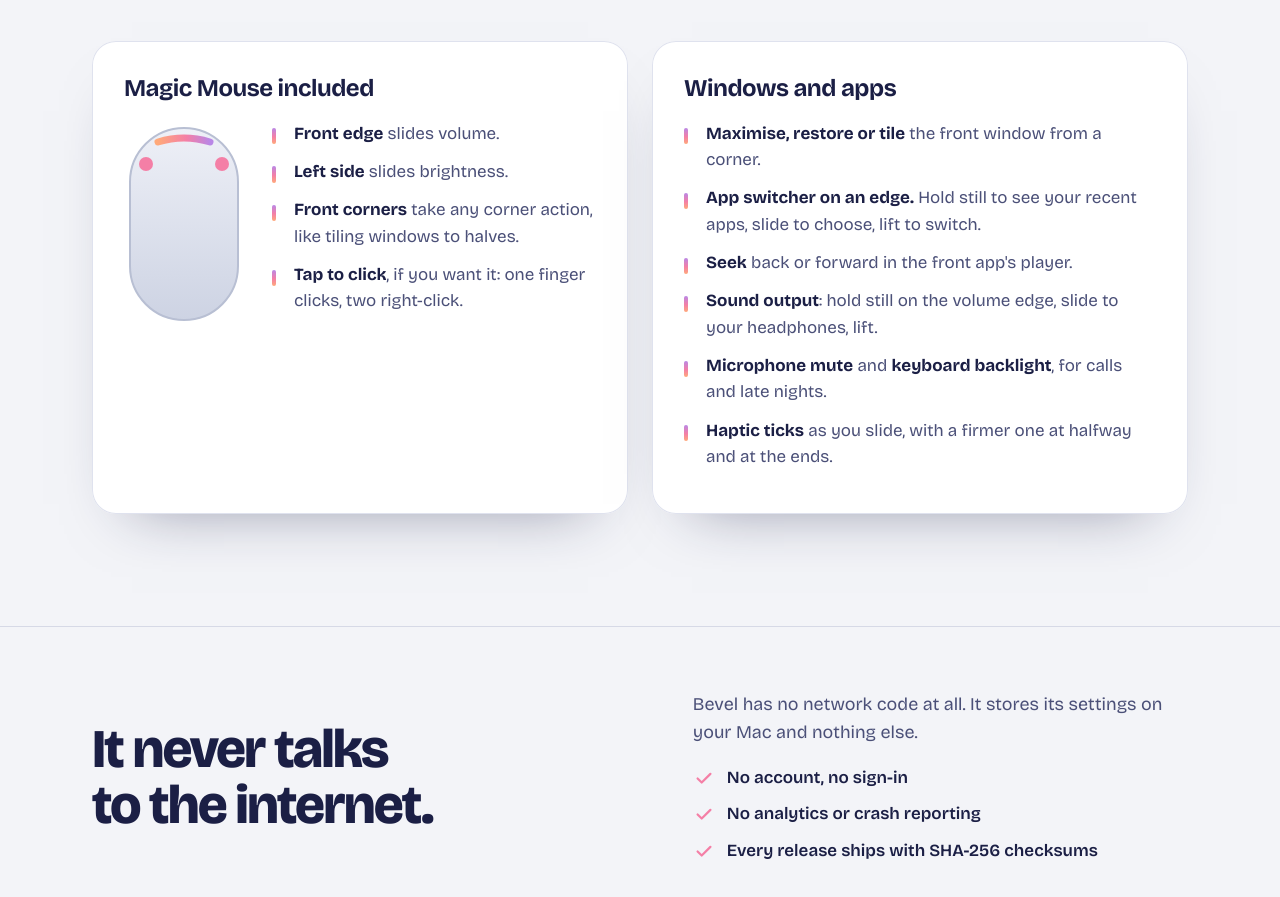
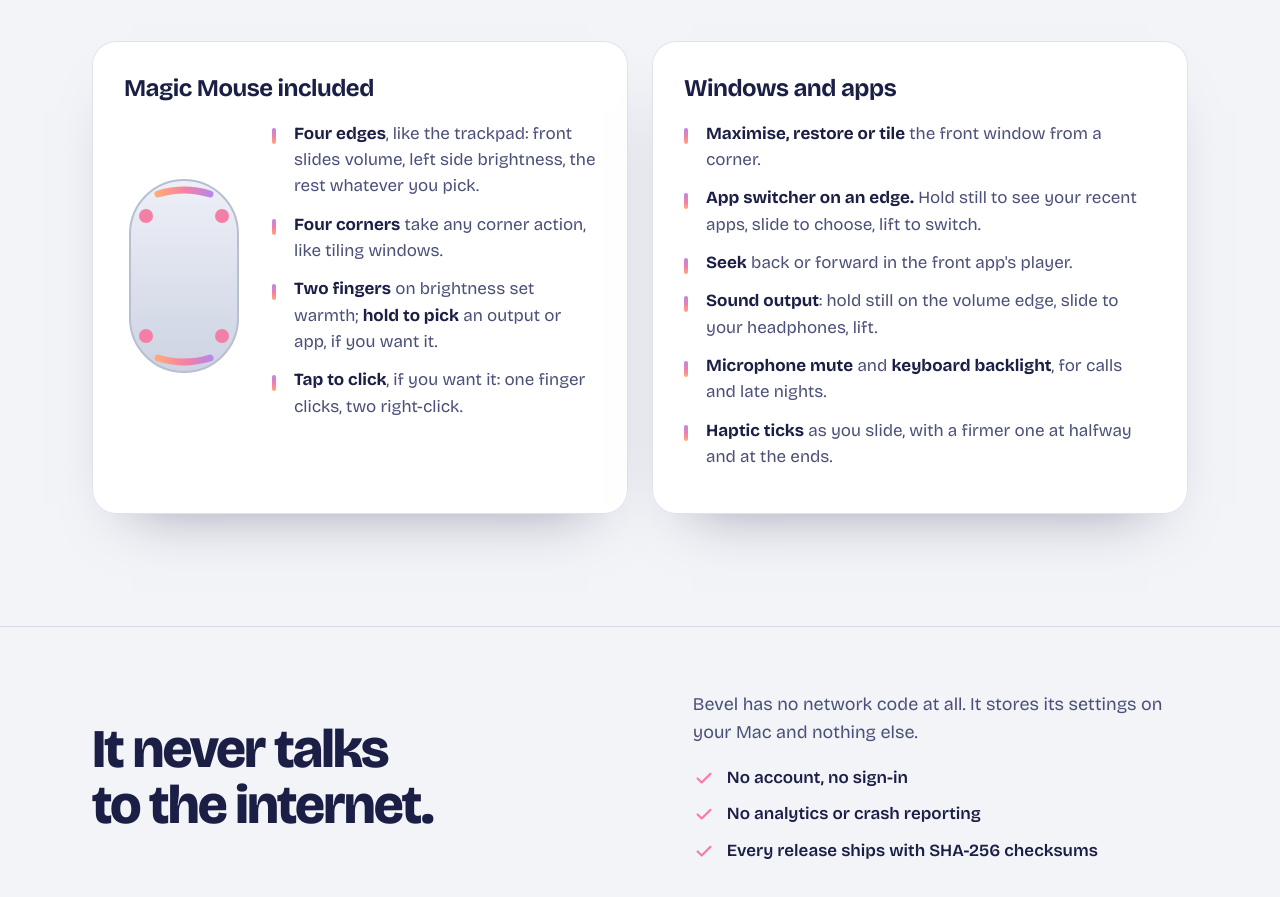
Before and after one commit to tomserowka/bevel, a plain HTML site: page index.html in a window 1280 px wide. Shown: the part 3308-4205 px from the top of the page. Drawn offline with nearby package versions, Linux system fonts and the light colour scheme; no server answers.

Commit message:
Magic Mouse: all four edges and corners, warmth and hold to pick

```diff
--- a/index.html
+++ b/index.html
@@ -703,13 +703,17 @@ footer nav { display: flex; flex-wrap: wrap; gap: 20px; }
               <rect x="6" y="4" width="108" height="192" rx="54" fill="url(#mb)" stroke="#b8bfd3" stroke-width="2"/>
               <path d="M34 18 Q60 10 86 18" stroke="url(#mx)" stroke-width="7" stroke-linecap="round" fill="none"/>
               <path d="M16 70 L16 140" stroke="url(#my)" stroke-width="7" stroke-linecap="round"/>
+              <path d="M104 70 L104 140" stroke="url(#my)" stroke-width="7" stroke-linecap="round"/>
+              <path d="M34 182 Q60 190 86 182" stroke="url(#mx)" stroke-width="7" stroke-linecap="round" fill="none"/>
               <circle cx="22" cy="40" r="7" fill="#f47fa6"/>
               <circle cx="98" cy="40" r="7" fill="#f47fa6"/>
+              <circle cx="22" cy="160" r="7" fill="#f47fa6"/>
+              <circle cx="98" cy="160" r="7" fill="#f47fa6"/>
             </svg>
             <ul class="ticks">
-              <li><b>Front edge</b> slides volume.</li>
-              <li><b>Left side</b> slides brightness.</li>
-              <li><b>Front corners</b> take any corner action, like tiling windows to halves.</li>
+              <li><b>Four edges</b>, like the trackpad: front slides volume, left side brightness, the rest whatever you pick.</li>
+              <li><b>Four corners</b> take any corner action, like tiling windows.</li>
+              <li><b>Two fingers</b> on brightness set warmth; <b>hold to pick</b> an output or app, if you want it.</li>
               <li><b>Tap to click</b>, if you want it: one finger clicks, two right-click.</li>
             </ul>
           </div>
```
Also changed, not shown: 1 other file.
